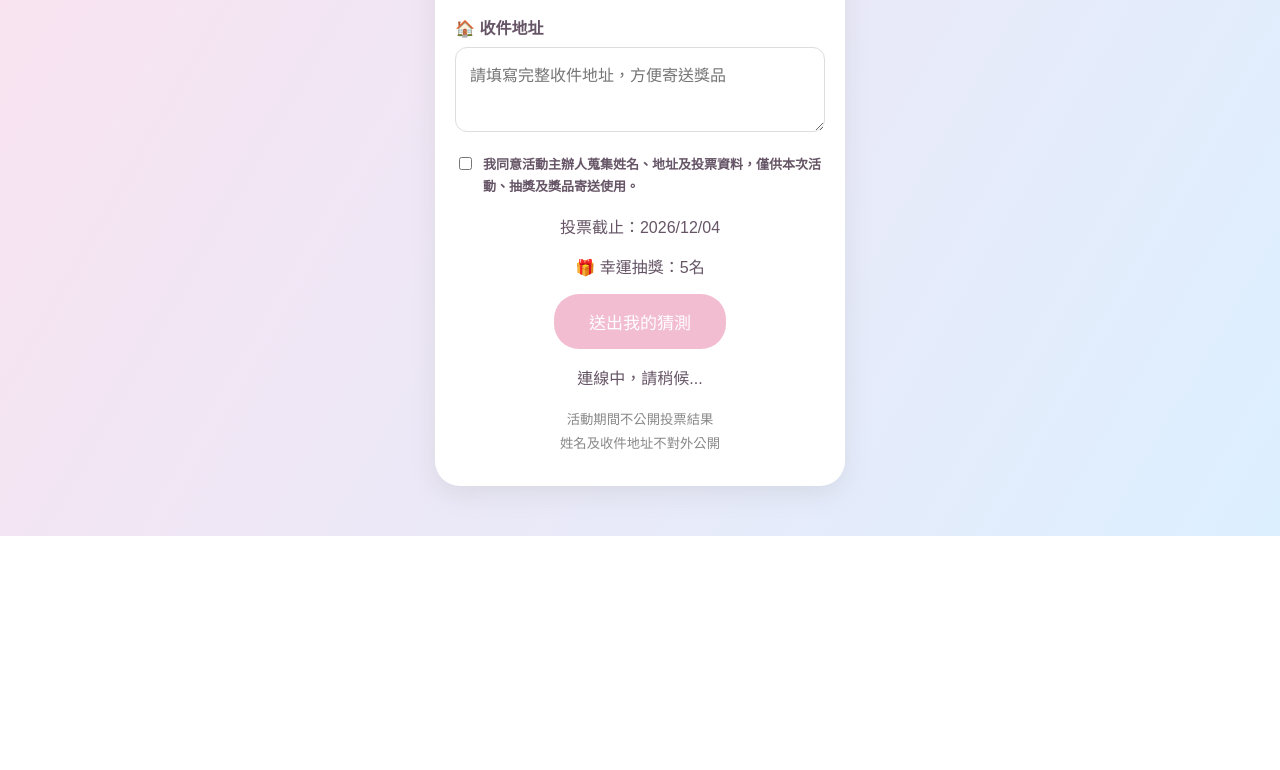
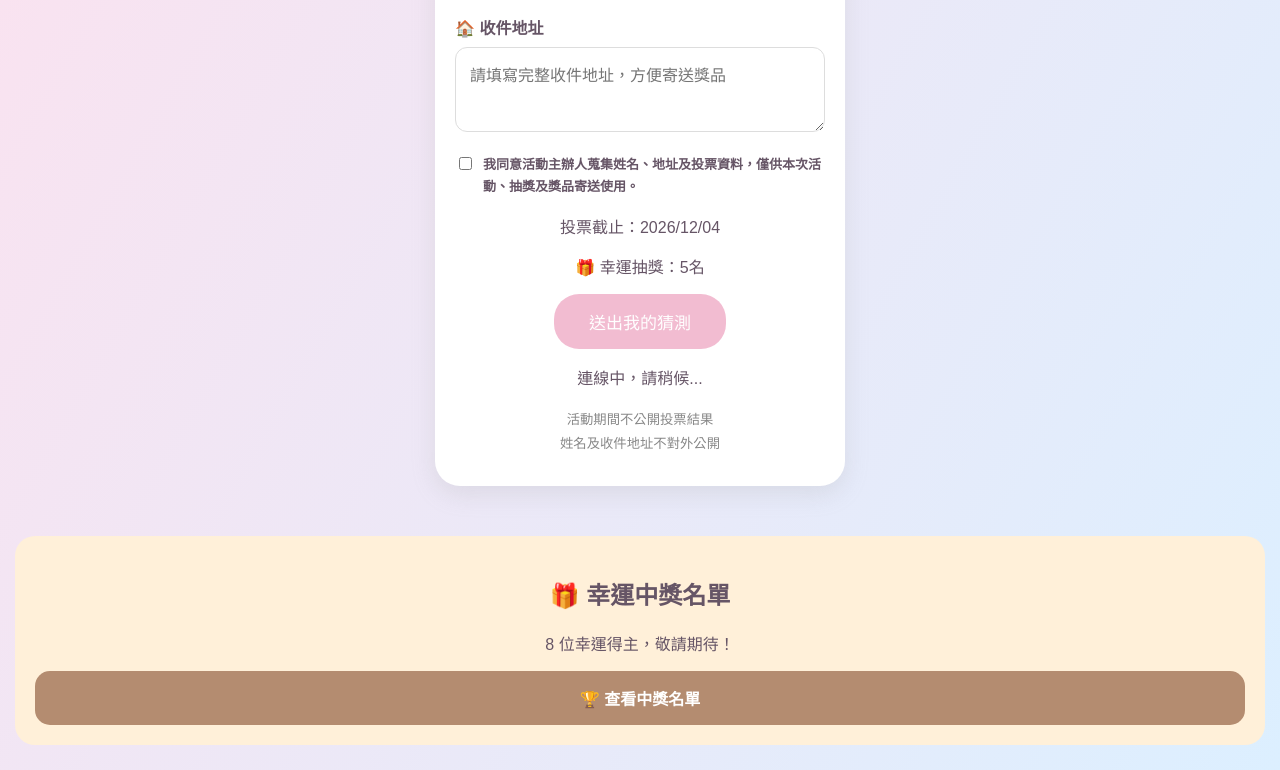
Before and after one commit to a0986181996-pixel/tofu-baby-gender, a plain HTML site: page index.html in a window 1280 px wide. Shown: the part 617-1387 px from the top of the page. Before the commit the page ends 1153 px from the top, so only its background shows below. Drawn offline with Linux system fonts and the light colour scheme; no server answers.

Commit message:
Update index.html

```diff
--- a/index.html
+++ b/index.html
@@ -293,5 +293,12 @@ btn.disabled = voted || Date.now() >= deadline;
 checkVote();
 
 </script>
+  <div style="text-align:center;margin:25px 15px;padding:20px;background:#fff0d9;border-radius:20px;">
+  <h2>🎁 幸運中獎名單</h2>
+  <p>8 位幸運得主，敬請期待！</p>
+  <a href="winners.html" style="display:block;background:#b48c70;color:white;padding:15px;border-radius:15px;text-decoration:none;font-weight:bold;">
+    🏆 查看中獎名單
+  </a>
+</div>
 </body>
 </html>
```
